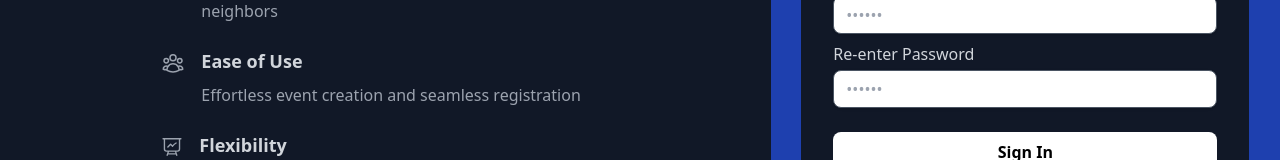
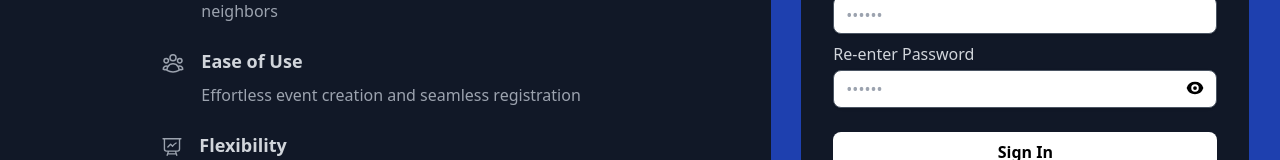
Before and after one commit to mazenkapadi/urban-oasis, a React (Vite) app: page /signUp in a window 1280 px wide. Shown: the part 347-507 px from the top of the page. Built offline with nearby package versions, Linux system fonts and the light colour scheme; no server answers.

Commit message:
Show/Hide Eye

```diff
--- a/src/pages/SignInPage.jsx
+++ b/src/pages/SignInPage.jsx
@@ -1,13 +1,20 @@
 import { useState } from 'react';
 import signIn from "../services/auth/signIn.js";
 import AuthLeftComponent from "../components/AuthLeftComponent.jsx";
+import { EyeIcon, EyeSlashIcon } from "@heroicons/react/16/solid/index.js";
 
 function SignInPage() {
     const [ email, setEmail ] = useState('');
     const [ password, setPassword ] = useState('');
     const [ error, setError ] = useState(null);
+    const [ showPassword, setShowPassword ] = useState(false);
+
 
     const EMAIL_REGEX = /^[A-Za-z0-9._%+-]+@[a-zA-Z0-9.-]+\.[a-zA-Z]{2,4}$/;
+
+    const toggleShowPassword = () => {
+        setShowPassword(!showPassword);
+    }
 
     const validateEmail = (email) => EMAIL_REGEX.test(email);
 
@@ -77,14 +84,23 @@ function SignInPage() {
                                             password?</a >
                                     </div >
                                 </div >
+                                <div className="relative" >
                                     <input
-                                    className="shadow appearance-none border border-gray-600 rounded-lg w-full py-2 px-3 text-gray-700 leading-tight focus:outline-none focus:shadow-outline"
+                                        // className="shadow appearance-none border border-gray-600 rounded-lg w-full py-2 px-3 text-gray-700 leading-tight focus:outline-none focus:shadow-outline"
+                                        className="shadow appearance-none border border-gray-600 rounded-lg w-full py-2 px-3 text-gray-700 leading-tight focus:outline-none focus:shadow-outline pr-10" // Add padding-right for the button
                                         id="password"
-                                    type="password"
+                                        type={showPassword ? "text" : "password"}
                                         placeholder="••••••"
                                         value={password}
                                         onChange={(e) => setPassword(e.target.value)}
                                     />
+                                    <button className="absolute right-3 top-2 text-sm text-black"
+                                            onClick={toggleShowPassword}
+                                    >
+                                        {showPassword ? <EyeSlashIcon className="h-5 w-5" /> :
+                                            <EyeIcon className="h-5 w-5" />}
+                                    </button >
+                                </div >
                             </div >
 
                             <div className="flex flex-col items-center justify-center px-2" >
--- a/src/pages/SignUpPage.jsx
+++ b/src/pages/SignUpPage.jsx
@@ -2,6 +2,7 @@ import React, { useState } from 'react';
 import signUp from "../services/auth/signUp.js";
 import AuthLeftComponent from "../components/AuthLeftComponent.jsx";
 import signIn from "../services/auth/signIn.js";
+import { EyeIcon, EyeSlashIcon } from "@heroicons/react/16/solid/index.js";
 
 function SignUpPage() {
 
@@ -9,6 +10,12 @@ function SignUpPage() {
     const [ password, setPassword ] = useState('');
     const [ confirmPassword, setConfirmPassword ] = useState('');
     const [ error, setError ] = useState(null);
+
+    const [ showPassword, setShowPassword ] = useState(false);
+
+    const toggleShowPassword = () => {
+        setShowPassword(!showPassword);
+    }
 
     const EMAIL_REGEX = /^[A-Za-z0-9._%+-]+@[a-zA-Z0-9.-]+\.[a-zA-Z]{2,4}$/;
 
@@ -126,14 +133,22 @@ function SignUpPage() {
                                         <label className="text-gray-300" htmlFor="password" >Re-enter Password</label >
                                     </div >
                                 </div >
+                                <div className="relative" >
                                     <input
-                                    className="shadow appearance-none border border-gray-600 rounded-lg w-full py-2 px-3 text-gray-700 leading-tight focus:outline-none focus:shadow-outline"
+                                        className="shadow appearance-none border border-gray-600 rounded-lg w-full py-2 px-3 text-gray-700 leading-tight focus:outline-none focus:shadow-outline pr-10" // Add padding-right for the button
                                         id="password"
-                                    type="password"
+                                        type={showPassword ? "text" : "password"}
                                         placeholder="••••••"
                                         value={confirmPassword}
                                         onChange={(e) => setConfirmPassword(e.target.value)}
                                     />
+                                    <button className="absolute right-3 top-2 text-sm text-black"
+                                            onClick={toggleShowPassword}
+                                    >
+                                        {showPassword ? <EyeSlashIcon className="h-5 w-5" /> :
+                                            <EyeIcon className="h-5 w-5" />}
+                                    </button >
+                                </div >
                             </div >
 
                             <div className="flex flex-col items-center justify-center px-2" >
```
Lines whose indentation alone changed are shown as unchanged.
